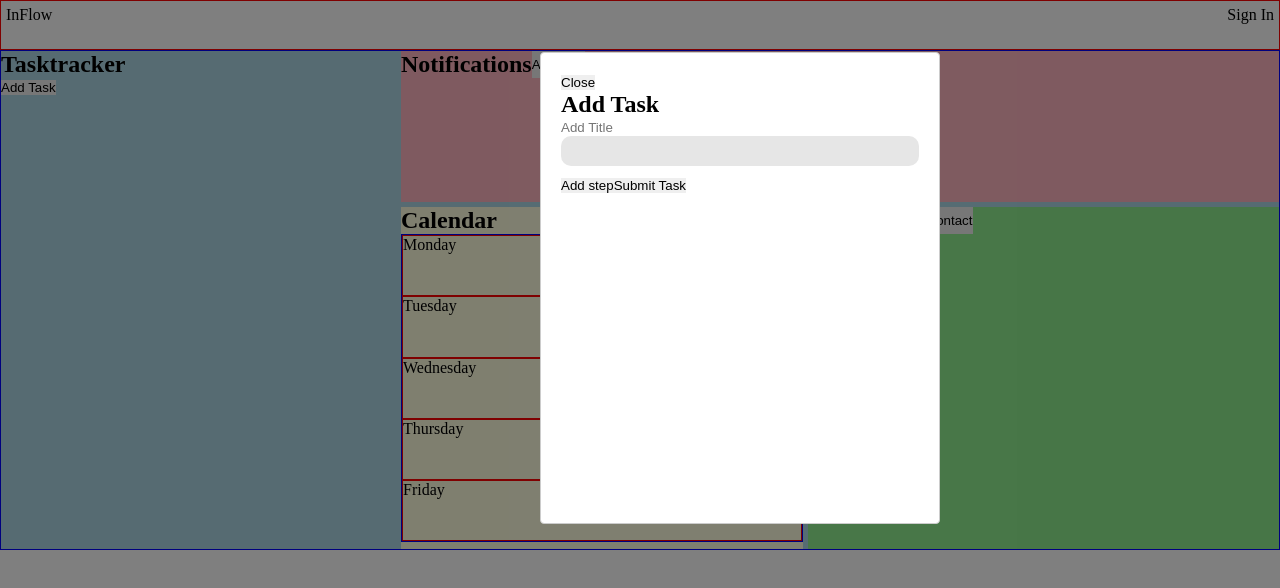
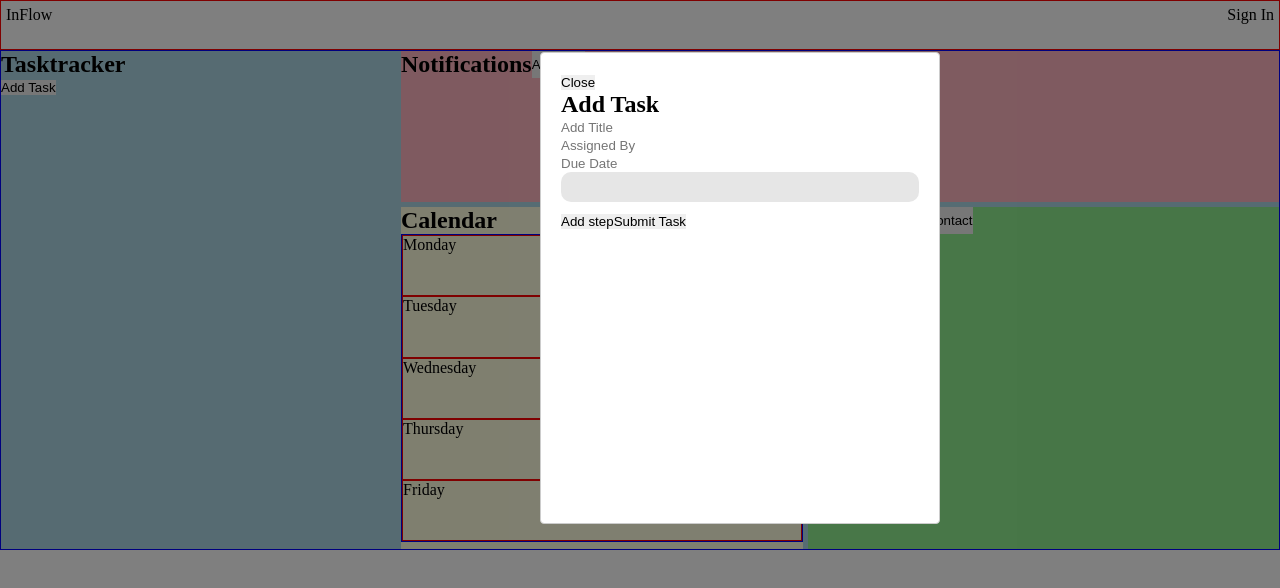
Before and after one commit to EdGitDonald/MajorProjet, a React (Vite) app: page / in a window 1280 px wide. Both pictures are taken after a click on the button "Add Task". Shown: the top 588 px of the page. Built offline with nearby package versions, Linux system fonts and the light colour scheme.

Commit message:
TaskTacker due and assignment addititon

```diff
--- a/src/Components/SingleTask/SingleTask.jsx
+++ b/src/Components/SingleTask/SingleTask.jsx
@@ -45,6 +45,12 @@ function SingleTask({ task, onRemove, onCheckboxClick }) {
     <div className="single-task">
       <h3>{task.title}</h3>
 
+        {/* Display Assigned By and Due Date */}
+        <div className="task-details">
+        <p><strong>Assigned By:</strong> {task.assignedBy}</p>
+        <p><strong>Due Date:</strong> {task.dueDate}</p>
+      </div>
+
       {/* Progress bar */}
       <div className="progress-bar">
         <div className="progress-bar-fill" style={{ width: `${progress}%`, backgroundColor: getColor(progress) }}></div>
--- a/src/Components/Tasktracker/Tasktracker.jsx
+++ b/src/Components/Tasktracker/Tasktracker.jsx
@@ -6,6 +6,8 @@ import SingleTask from '../SingleTask/SingleTask';
 function Tasktracker() {
   const [isOpen, setIsOpen] = useState(false);
   const [newTaskTitle, setNewTaskTitle] = useState('');
+  const [assignedBy, setAssignedBy] = useState('');
+  const [dueDate, setDueDate] = useState('');
   const [steps, setSteps] = useState([]);
   const [tasks, setTasks] = useState([]);
   const [progress, setProgress] = useState(0);
@@ -13,6 +15,8 @@ function Tasktracker() {
   const openModal = () => {
     setIsOpen(true);
     setNewTaskTitle('');
+    setAssignedBy('');
+    setDueDate('');
     setSteps([]);
     setProgress(0);
   };
@@ -29,19 +33,21 @@ function Tasktracker() {
     setSteps((prevSteps) => prevSteps.filter((_, i) => i !== index));
   };
 
-  const handleCheckboxClick = (index) => {
+  /* const handleCheckboxClick = (index) => {
     setSteps((prevSteps) => {
       const updatedSteps = [...prevSteps];
       updatedSteps[index] = { ...updatedSteps[index], completed: !updatedSteps[index].completed };
       return updatedSteps;
     });
-  };
+  }; */
 
   const handleSubmit = () => {
     const newTask = {
-      title: newTaskTitle,
-      steps: [...steps],
-      progress: progress,
+        title: newTaskTitle,
+        assignedBy: assignedBy,
+        dueDate: dueDate,
+        steps: [...steps],
+        progress: progress,
     };
     setTasks((prevTasks) => [...prevTasks, newTask]);
     closeModal();
@@ -108,6 +114,24 @@ function Tasktracker() {
                 placeholder="Add Title"
               />
             </div>
+            <div>
+            <input
+              type="text"
+              name="assignedBy"
+              value={assignedBy}
+              onChange={(e) => setAssignedBy(e.target.value)}
+              placeholder="Assigned By"
+            />
+            </div>
+            <div>
+            <input
+              type="text"
+              name="dueDate"
+              value={dueDate}
+              onChange={(e) => setDueDate(e.target.value)}
+              placeholder="Due Date"
+            />
+            </div>
             <div className='progress-bar'>
               <div className='progress-bar-fill' style={{ width: `${progress}%` }}></div>
             </div>
```
